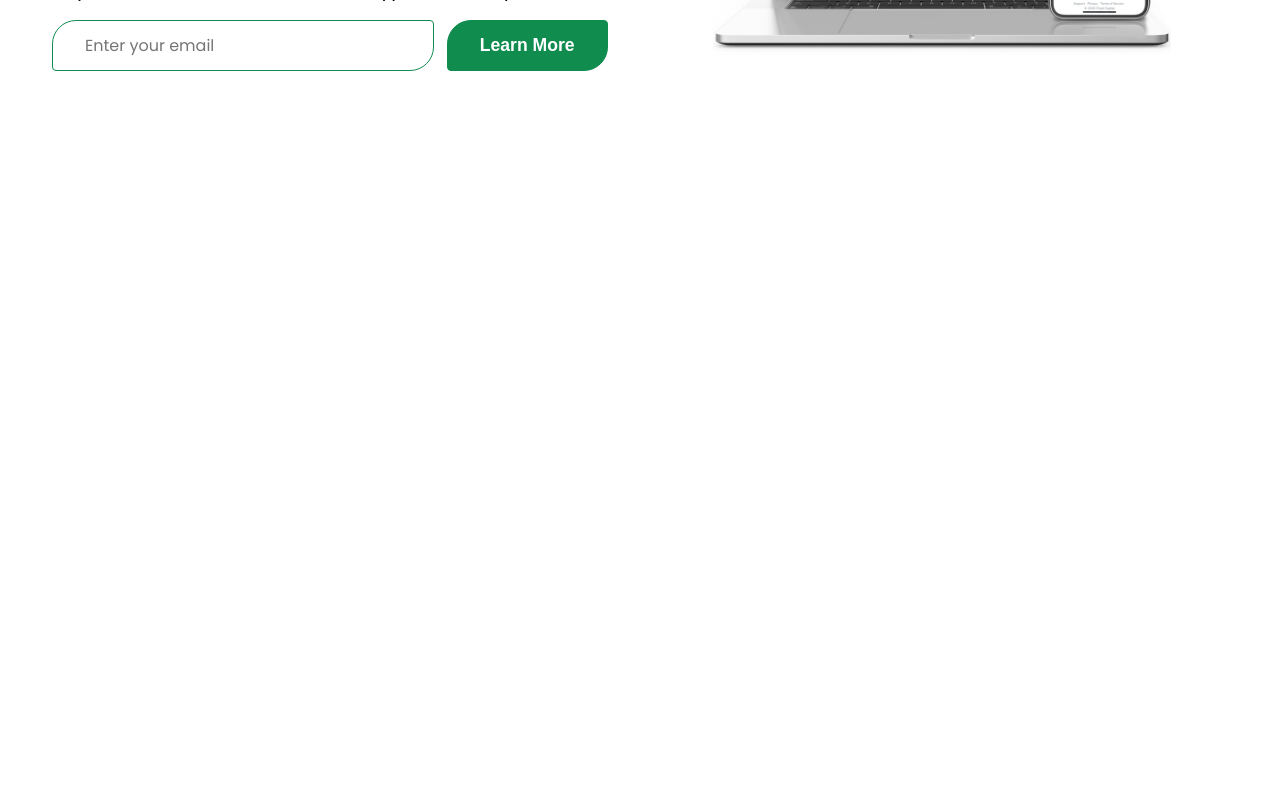
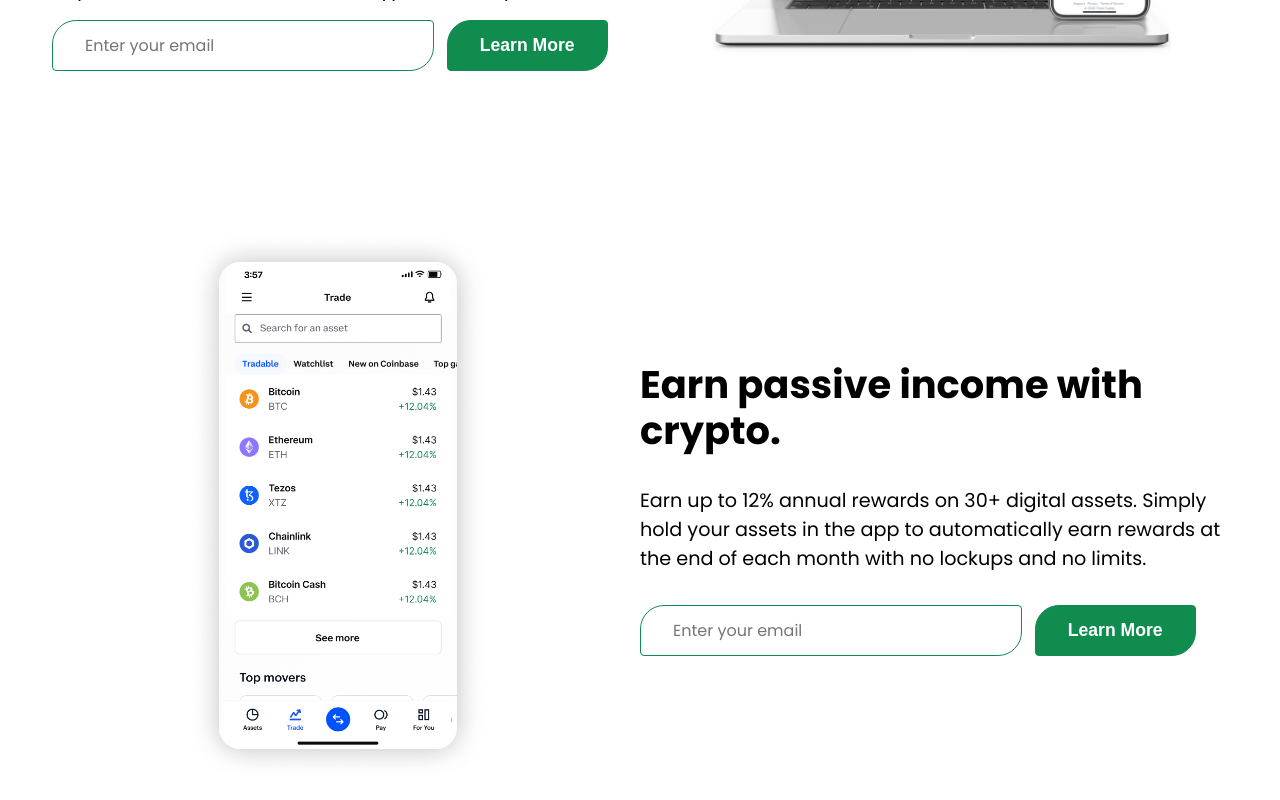
Before and after one commit to Prakhar-Shankar/crypto-tracker, a React (Create React App) app: page / in a window 1280 px wide. Shown: the part 474-1274 px from the top of the page. Before the commit the page ends 800 px from the top, so only its background shows below. Built offline with nearby package versions, Linux system fonts and the light colour scheme; no server answers.

Commit message:
signup thing

```diff
--- a/src/App.js
+++ b/src/App.js
@@ -1,16 +1,20 @@
-import React from "react";
-import Navbar from "./Components/Navbar";
-import Hero from "./Components/Hero";
-import Featured from "./Components/Featured";
+import React from 'react'
+import Featured from './Components/Featured'
+import Hero from './Components/Hero'
+import Navbar from './Components/Navbar'
+import Signup from './Components/Signup'
+
 
 function App() {
-    return(
-        <>
-        <Navbar/>
-        <Hero/>
-        <Featured/>
-        </>
-    );
+  return (
+    <>
+      <Navbar />
+      <Hero />
+      <Featured />
+      <Signup />
+
+    </>
+  );
 }
 
 export default App;
--- a/src/Components/Featured.js
+++ b/src/Components/Featured.js
@@ -1,43 +1,44 @@
-import React, {useState, useEffect} from 'react'
+import React, { useState, useEffect } from 'react'
 import axios from 'axios'
+// import BTC from '../assets/btc-img.png'
+import { FiArrowUpRight, FiArrowDown } from 'react-icons/fi'
 import './Featured.css'
-import {FiArrowUpRight, FiArrowDown} from 'react-icons/fi'
-// import  BTC from '../Assets/btc-img.png'
 
 const Featured = () => {
 
     const [data, setData] = useState(null)
 
-    const url = 'https://api.coingecko.com/api/v3/coins/markets?vs_currency=usd&order=market_cap_desc&per_page=6&page=1&sparkline=false&locale=en'
+    const url = 'https://api.coingecko.com/api/v3/coins/markets?vs_currency=usd&order=market_cap_desc&per_page=6&page=1&sparkline=false'
 
     useEffect(() => {
         axios.get(url).then((response) => {
             setData(response.data)
-        }).catch((error)=>{
+        }).catch((error) => {
             console.log(error)
         })
     }, [])
 
-    console.log(data)
+    // console.log(data)
 
-    if(!data) return null
+    if (!data) return null
 
     return (
-
         <div className='featured'>
-        <div className="container">
-            {/* left */}
-            <div className="left">
-                <h2>Explore top Crypto's like Bitcoin, Ethereum and Dogecoin</h2>
-                <p>See all available assets: CryptoCurrencies and NFT's</p>
+            <div className='container'>
+                {/* Left */}
+                <div className='left'>
+                    <h2>Explore top Crypto's Like Bitcoin, Ethereum, and Dogecoin</h2>
+                    <p>See all available assets: Cryptocurrencies and NFT's</p>
                     <button className='btn'>See More Coins</button>
                 </div>
+
                 {/* Right */}
-            <div className="right">
-                <div className="card">
-                <div className="top">
-                    {/* <img src={BTC} alt="" /> */}
-                    <img src={data[0].image} alt="" />
+
+                <div className='right'>
+                    <div className='card'>
+                        <div className='top'>
+                            {/* <img src={BTC} alt='/' /> */}
+                            <img src={data[0].image} alt='' />
                         </div>
                         <div>
                             <h5>{data[0].name}</h5>
@@ -46,21 +47,19 @@ const Featured = () => {
 
                         {data[0].price_change_percentage_24h < 0 ? (
                             <span className='red'>
-                        <FiArrowDown/>
+                                <FiArrowDown className='icon' />
                                 {data[0].price_change_percentage_24h.toFixed(2)}%
                             </span>
-                ): (
-                    <span className="green">
-                        <FiArrowUpRight/>
+                        ) : (
+                                <span className='green'>
+                                    <FiArrowUpRight className='icon' />
                                     {data[0].price_change_percentage_24h.toFixed(2)}%
                                 </span>
                             )}
-
                     </div>
-            <div className="card">
-                <div className="top">
-                    {/* <img src={BTC} alt="" /> */}
-                    <img src={data[1].image} alt="" />
+                    <div className='card'>
+                        <div className='top'>
+                            <img src={data[1].image} alt='' />
                         </div>
                         <div>
                             <h5>{data[1].name}</h5>
@@ -69,21 +68,19 @@ const Featured = () => {
 
                         {data[1].price_change_percentage_24h < 0 ? (
                             <span className='red'>
-                        <FiArrowDown/>
+                                <FiArrowDown className='icon' />
                                 {data[1].price_change_percentage_24h.toFixed(2)}%
                             </span>
-                ): (
-                    <span className="green">
-                        <FiArrowUpRight/>
+                        ) : (
+                                <span className='green'>
+                                    <FiArrowUpRight className='icon' />
                                     {data[1].price_change_percentage_24h.toFixed(2)}%
                                 </span>
                             )}
-
                     </div>
-            <div className="card">
-                <div className="top">
-                    {/* <img src={BTC} alt="" /> */}
-                    <img src={data[2].image} alt="" />
+                    <div className='card'>
+                        <div className='top'>
+                            <img src={data[2].image} alt='' />
                         </div>
                         <div>
                             <h5>{data[2].name}</h5>
@@ -92,21 +89,19 @@ const Featured = () => {
 
                         {data[2].price_change_percentage_24h < 0 ? (
                             <span className='red'>
-                        <FiArrowDown/>
+                                <FiArrowDown className='icon' />
                                 {data[2].price_change_percentage_24h.toFixed(2)}%
                             </span>
-                ): (
-                    <span className="green">
-                        <FiArrowUpRight/>
+                        ) : (
+                                <span className='green'>
+                                    <FiArrowUpRight className='icon' />
                                     {data[2].price_change_percentage_24h.toFixed(2)}%
                                 </span>
                             )}
-
                     </div>
-            <div className="card">
-                <div className="top">
-                    {/* <img src={BTC} alt="" /> */}
-                    <img src={data[3].image} alt="" />
+                    <div className='card'>
+                        <div className='top'>
+                            <img src={data[3].image} alt='' />
                         </div>
                         <div>
                             <h5>{data[3].name}</h5>
@@ -115,44 +110,40 @@ const Featured = () => {
 
                         {data[3].price_change_percentage_24h < 0 ? (
                             <span className='red'>
-                        <FiArrowDown/>
+                                <FiArrowDown className='icon' />
                                 {data[3].price_change_percentage_24h.toFixed(2)}%
                             </span>
-                ): (
-                    <span className="green">
-                        <FiArrowUpRight/>
+                        ) : (
+                                <span className='green'>
+                                    <FiArrowUpRight className='icon' />
                                     {data[3].price_change_percentage_24h.toFixed(2)}%
                                 </span>
                             )}
-
                     </div>
-            <div className="card">
-                <div className="top">
-                    {/* <img src={BTC} alt="" /> */}
-                    <img src={data[4].image} alt="" />
+                    <div className='card'>
+                        <div className='top'>
+                            <img src={data[4].image} alt='' />
                         </div>
                         <div>
                             <h5>{data[4].name}</h5>
                             <p>${data[4].current_price.toLocaleString()}</p>
                         </div>
 
-                {data[4].price_change_percentage_24h < 0 ? (
+                        {data[0].price_change_percentage_24h < 0 ? (
                             <span className='red'>
-                        <FiArrowDown/>
+                                <FiArrowDown className='icon' />
                                 {data[4].price_change_percentage_24h.toFixed(2)}%
                             </span>
-                ): (
-                    <span className="green">
-                        <FiArrowUpRight/>
+                        ) : (
+                                <span className='green'>
+                                    <FiArrowUpRight className='icon' />
                                     {data[4].price_change_percentage_24h.toFixed(2)}%
                                 </span>
                             )}
-
                     </div>
-            <div className="card">
-                <div className="top">
-                    {/* <img src={BTC} alt="" /> */}
-                    <img src={data[5].image} alt="" />
+                    <div className='card'>
+                        <div className='top'>
+                            <img src={data[5].image} alt='' />
                         </div>
                         <div>
                             <h5>{data[5].name}</h5>
@@ -161,21 +152,17 @@ const Featured = () => {
 
                         {data[5].price_change_percentage_24h < 0 ? (
                             <span className='red'>
-                        <FiArrowDown/>
+                                <FiArrowDown className='icon' />
                                 {data[5].price_change_percentage_24h.toFixed(2)}%
                             </span>
-                ): (
-                    <span className="green">
-                        <FiArrowUpRight/>
+                        ) : (
+                                <span className='green'>
+                                    <FiArrowUpRight className='icon' />
                                     {data[5].price_change_percentage_24h.toFixed(2)}%
                                 </span>
                             )}
-
                     </div>
                 </div>
-
-
-
             </div>
 
         </div>
--- /dev/null
+++ b/src/Components/Signup.css
@@ -0,0 +1,30 @@
+.signup .container {
+    display: grid;
+    grid-template-columns: repeat(2, 1fr);
+    justify-content: center;
+    align-items: center;
+    padding: 3rem 1rem;
+}
+
+.signup .left {
+    text-align: center;
+}
+
+.signup img {
+    width: 300px;
+}
+
+.signup img:hover {
+    transform: scale(1.1);
+    transition: 0.5s ease-in-out;
+}
+
+.signup .right p {
+    margin: 2rem 0;
+}
+
+@media screen and (max-width:940px) {
+    .signup .container {
+        grid-template-columns: 1fr;
+    }
+}
--- /dev/null
+++ b/src/Components/Signup.js
@@ -0,0 +1,30 @@
+import React from 'react'
+import './Signup.css'
+
+import Crypto from '../Assets/trade.png'
+
+const Signup = () => {
+    return (
+        <div className='signup'>
+            <div className='container'>
+                {/* left */}
+                <div className='left'>
+                    <img src={Crypto} alt='' />
+                </div>
+
+                {/* right */}
+                <div className='right'>
+                    <h2>Earn passive income with crypto.</h2>
+                    <p>Earn up to 12% annual rewards on 30+ digital assets. Simply hold your assets in the app to automatically earn rewards at the end of each month with no lockups and no limits.</p>
+                    <div className='input-container'>
+                        <input type='email' placeholder='Enter your email' />
+                        <button className='btn'>Learn More</button>
+                    </div>
+                </div>
+
+            </div>
+        </div>
+    )
+}
+
+export default Signup
```
Lines whose indentation alone changed are shown as unchanged.
